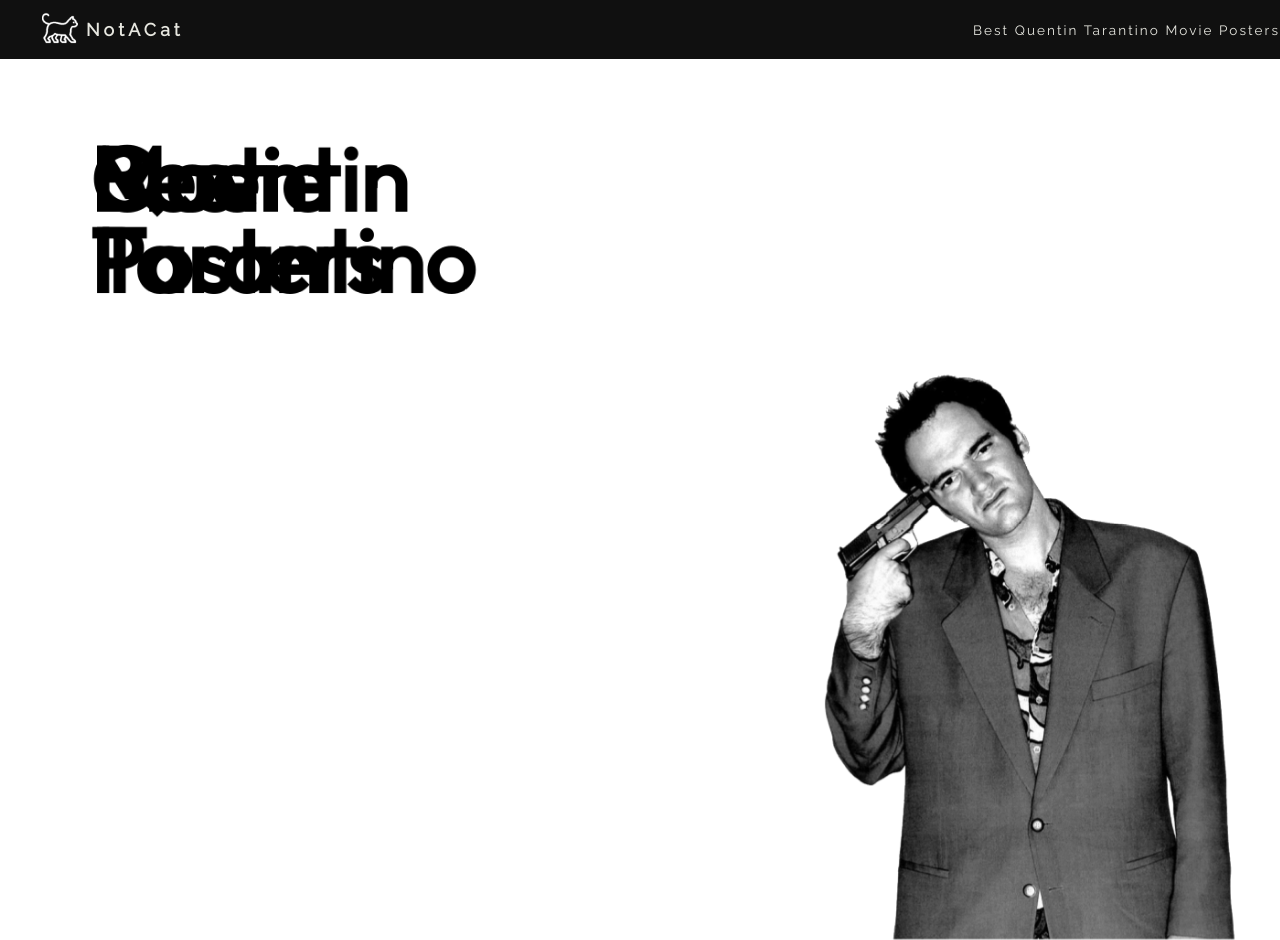
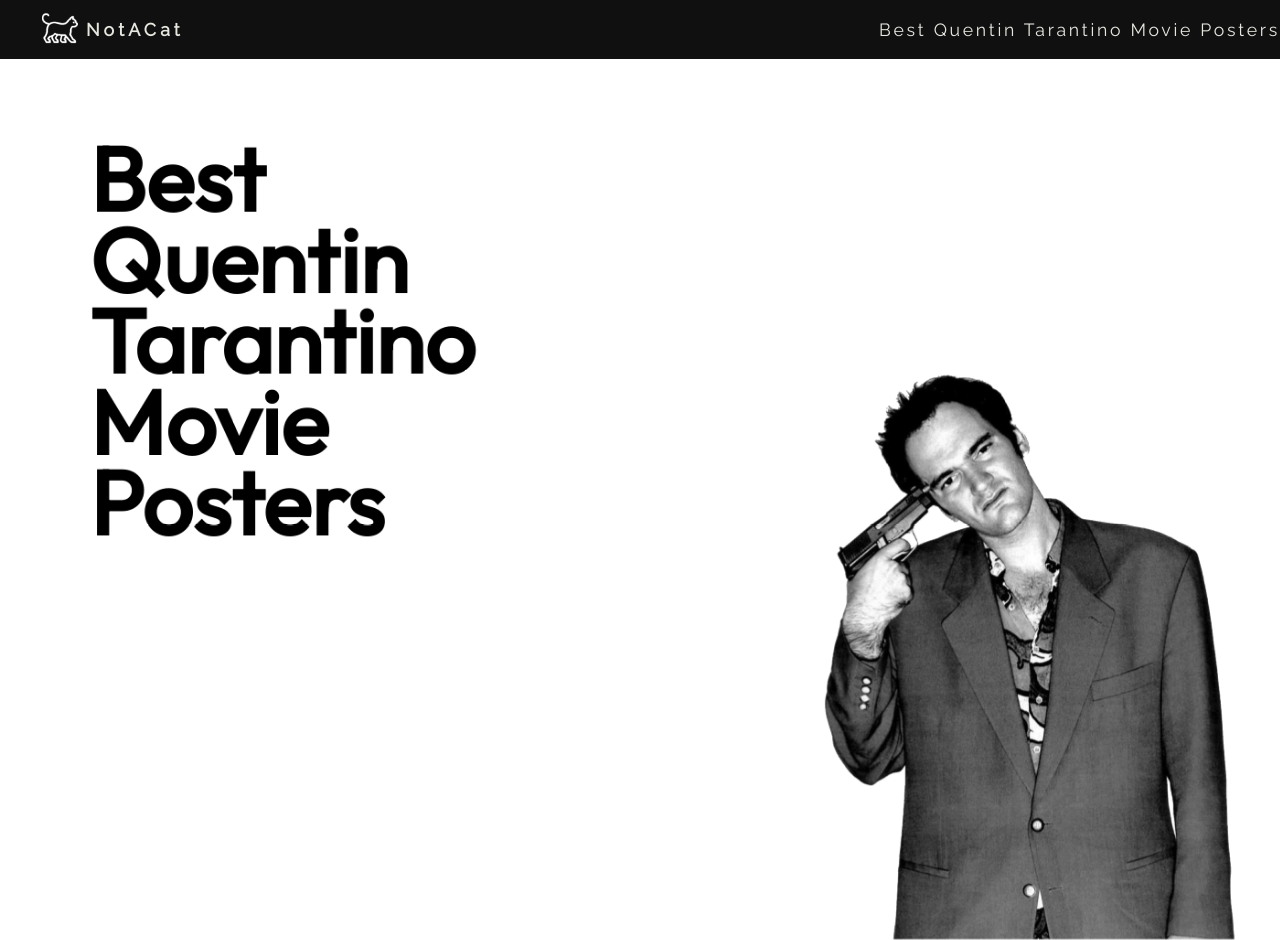
Before and after one commit to NotACat1/WEB-Best-Quentin-Tarantino-Movie-Posters, a plain HTML site: page index.html in a window 1280 px wide. Shown: the top 940 px of the page. Drawn offline with Linux system fonts and the light colour scheme.

Commit message:
Update main.css

```diff
--- a/css/main.css
+++ b/css/main.css
@@ -71,8 +71,8 @@ body {
   text-align: right;
   font-weight: 500;
   color: var(--text);
-  font-size: calc(var(--index) * .65);
-  letter-spacing: calc(var(--index) * .10);
+  font-size: calc(var(--index) * .85);
+  letter-spacing: calc(var(--index) * .13);
 }
 .main-footer {
   background-color: #101010;
@@ -164,12 +164,12 @@ body {
 }
 .web-header__container__header {
   height: 100%;
+  position: absolute;
+  width: 40vw;
+	top: 10vh;
 }
 .web-header__container__header__title {
   font-size: calc(var(--index) * 4.32);
-	position: absolute;
-  width: 40vw;
-	top: 10vh;
 	line-height: .9;
 }
 .gallery {
```
